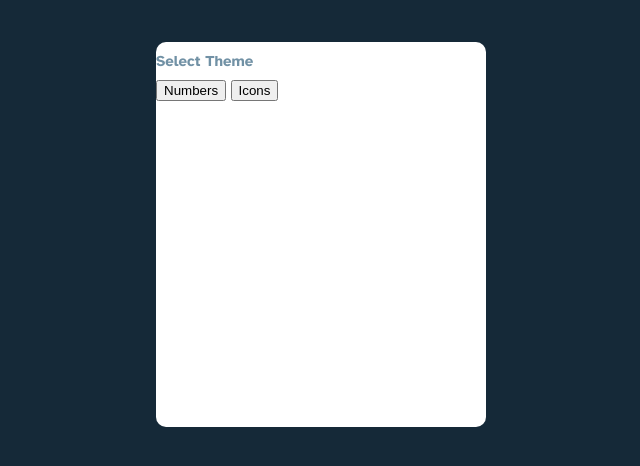
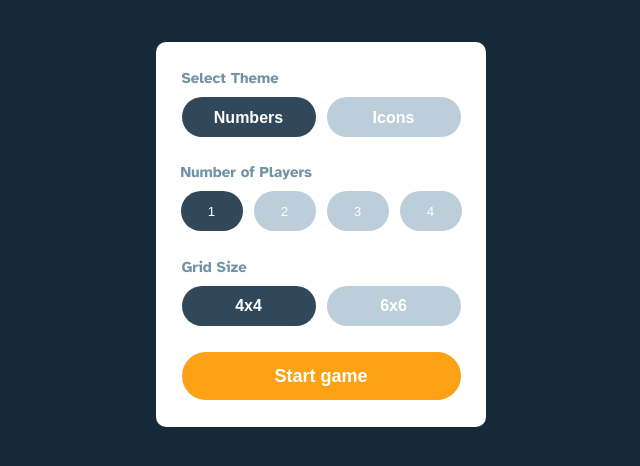
Before and after one commit to demnalomidze/Memory-game, a plain HTML site: page index.html in a window 1280 px wide. Shown: the part 218-684 px from the top of the page, without its empty margins (319-959 px from the left). Drawn offline with nearby package versions, Linux system fonts and the light colour scheme.

Commit message:
Describe your changes here

```diff
--- a/index.html
+++ b/index.html
@@ -8,16 +8,47 @@
       @import url("https://fonts.googleapis.com/css2?family=Atkinson+Hyperlegible:ital,wght@0,400;0,700;1,400;1,700&family=Space+Mono:ital,wght@0,400;0,700;1,700&display=swap");
     </style>
     <link rel="stylesheet" type="text/css" href="style.css" />
+    <script src="index.js" defer></script>
+    <script src="https://code.jquery.com/jquery-3.6.0.min.js"></script>
   </head>
   <body>
     <div class="container">
       <h1 class="head">memory</h1>
       <div class="box">
-        <div class="theme">
-          <h1 class="theme-text">Select Theme</h1>
-          <div class="buttons1">
-            <button class="theme-number">Numbers</button>
-            <button class="theme-icons">Icons</button>
+        <div class="box-container">
+          <div class="theme">
+            <h1 class="theme-text">Select Theme</h1>
+            <div class="buttons1">
+              <button class="theme-number">
+                <h1 class="theme-number-text">Numbers</h1>
+              </button>
+              <button class="theme-icons">
+                <h1 class="theme-icons-text">Icons</h1>
+              </button>
+            </div>
+          </div>
+
+          <div class="players-box">
+            <h1 class="players-box-text">Number of Players</h1>
+            <div class="box-numbers">
+              <button class="first-box">1</button>
+              <button class="second-box">2</button>
+              <button class="third-box">3</button>
+              <button class="fourth-box">4</button>
+            </div>
+          </div>
+
+          <div class="grid-box">
+            <h1 class="grid-text">Grid Size</h1>
+            <div class="grid-buttons">
+              <button class="square4x4">4x4</button>
+              <button class="square6x6">6x6</button>
+            </div>
+          </div>
+          <div class="Start-game-button">
+            <button class="Start-game">
+              <h1 class="game-text">Start game</h1>
+            </button>
           </div>
         </div>
       </div>
--- /dev/null
+++ b/index.js
@@ -0,0 +1,23 @@
+$(".players-box button").on("click", function () {
+  let container = $(this).closest(".players-box").find("button");
+
+  container.removeClass("active").css("background-color", "#bcced9");
+
+  $(this).addClass("active").css("background-color", "#304859");
+});
+
+$(".grid-buttons button").on("click", function () {
+  let container = $(this).closest(".grid-box").find("button");
+
+  container.removeClass("active").css("background-color", "#bcced9");
+
+  $(this).addClass("active").css("background-color", "#304859");
+});
+
+$(".buttons1 button").on("click", function () {
+  let container = $(this).closest(".theme").find("button");
+
+  container.removeClass("active").css("background-color", "#bcced9");
+
+  $(this).addClass("active").css("background-color", "#304859");
+});
--- a/style.css
+++ b/style.css
@@ -27,7 +27,255 @@ body {
   border-radius: 10px;
 }
 
+.theme {
+  display: grid;
+  justify-content: center;
+  align-items: center;
+  margin-top: 5%;
+}
+
 .theme-text {
   font-size: 15px;
   color: #7191a5;
 }
+
+.buttons1 {
+  display: flex;
+  gap: 11px;
+}
+
+.theme-number {
+  width: 134px;
+  border-radius: 30px;
+  height: 40px;
+  border: none;
+  background-color: #bcced9;
+  cursor: pointer;
+}
+
+.theme-number {
+  background-color: #304859;
+}
+
+.theme-number:hover {
+  background-color: #6395b8;
+}
+
+.theme-number.active {
+  background-color: #304859;
+}
+
+.theme-number-text {
+  font-size: 16px;
+  color: white;
+}
+
+.theme-icons {
+  width: 134px;
+  border-radius: 30px;
+  height: 40px;
+  border: none;
+  background-color: #bcced9;
+  cursor: pointer;
+  transition: 0.4s;
+}
+
+.theme-icons:hover {
+  background-color: #6395b8;
+}
+
+.theme-icons.active {
+  background-color: #304859;
+}
+
+.theme-icons-text {
+  font-size: 16px;
+  color: white;
+}
+
+.players-box {
+  display: grid;
+  justify-content: center;
+  align-items: center;
+  margin-top: 5%;
+}
+
+.players-box-text {
+  font-size: 15px;
+  color: #7191a5;
+}
+
+.box-numbers {
+  display: flex;
+  gap: 11px;
+}
+
+.first-box {
+  width: 62px;
+  height: 40px;
+  background-color: #bcced9;
+  border-radius: 30px;
+  border: none;
+  color: white;
+  cursor: pointer;
+}
+
+.first-box {
+  background-color: #304859;
+}
+
+.first-box:hover {
+  background-color: #6395b8;
+}
+
+.first-box.active {
+  background-color: #304859;
+}
+
+.second-box {
+  width: 62px;
+  height: 40px;
+  background-color: #bcced9;
+  border-radius: 30px;
+  border: none;
+  color: white;
+  cursor: pointer;
+  transition: 0.4s;
+}
+
+.second-box:hover {
+  background-color: #6395b8;
+}
+
+.second-box.active {
+  background-color: #304859;
+}
+
+.third-box {
+  width: 62px;
+  height: 40px;
+  background-color: #bcced9;
+  border-radius: 30px;
+  border: none;
+  color: white;
+  cursor: pointer;
+  transition: 0.4s;
+}
+
+.third-box:hover {
+  background-color: #6395b8;
+}
+
+.third-box.active {
+  background-color: #304859;
+}
+
+.fourth-box {
+  width: 62px;
+  height: 40px;
+  background-color: #bcced9;
+  border-radius: 30px;
+  border: none;
+  color: white;
+  cursor: pointer;
+  transition: 0.4s;
+}
+
+.fourth-box:hover {
+  background-color: #6395b8;
+}
+
+.fourth-box.active {
+  background-color: #304859;
+}
+
+.grid-box {
+  display: grid;
+  justify-content: center;
+  align-items: center;
+  margin-top: 5%;
+}
+
+.grid-text {
+  font-size: 15px;
+  color: #7191a5;
+}
+
+.grid-buttons {
+  display: flex;
+  gap: 11px;
+}
+
+.square4x4 {
+  width: 134px;
+  height: 40px;
+  border: none;
+  background-color: #bcced9;
+  cursor: pointer;
+  border-radius: 30px;
+  font-size: 16px;
+  color: white;
+  font-weight: 600;
+}
+
+.square4x4 {
+  background-color: #304859;
+}
+
+.square4x4:hover {
+  background-color: #6395b8;
+}
+
+.square4x4.active {
+  background-color: #304859;
+}
+
+.square6x6 {
+  width: 134px;
+  height: 40px;
+  border: none;
+  background-color: #bcced9;
+  cursor: pointer;
+  border-radius: 30px;
+  font-size: 16px;
+  color: white;
+  font-weight: 600;
+  transition: 0.4s;
+}
+
+.square6x6:hover {
+  background-color: #6395b8;
+}
+
+.square6x6.active {
+  background-color: #304859;
+}
+
+.Start-game-button {
+  display: grid;
+  justify-content: center;
+  align-items: center;
+  margin-top: 8%;
+}
+
+.Start-game {
+  width: 279px;
+  height: 48px;
+  background-color: #fda214;
+  border-radius: 30px;
+  border: none;
+  cursor: pointer;
+  display: grid;
+  justify-content: center;
+  align-items: center;
+  transition: 0.4s;
+}
+
+.Start-game:hover {
+  background-color: #ffb84a;
+}
+
+.game-text {
+  font-size: 18px;
+  color: white;
+}
```
